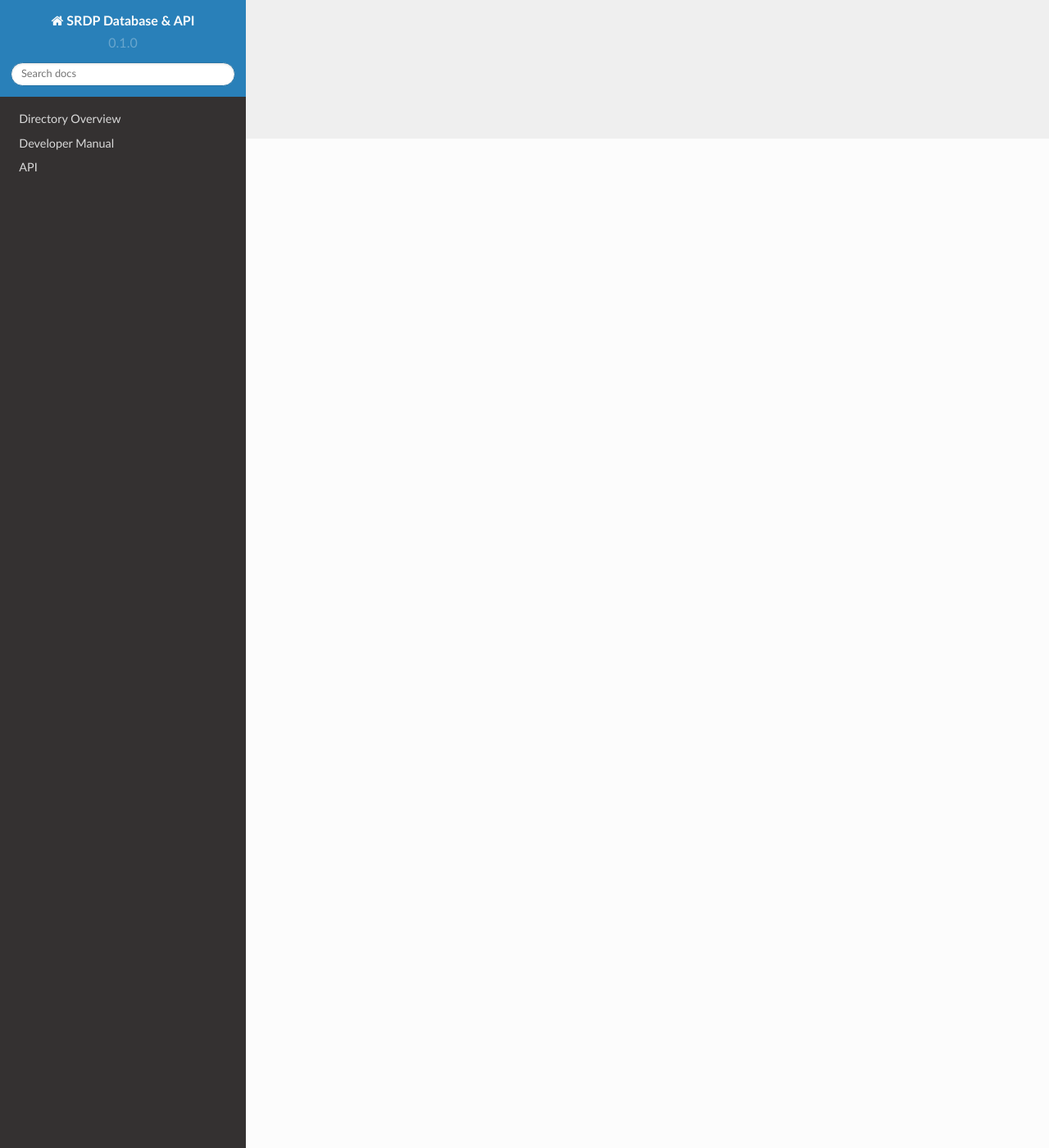
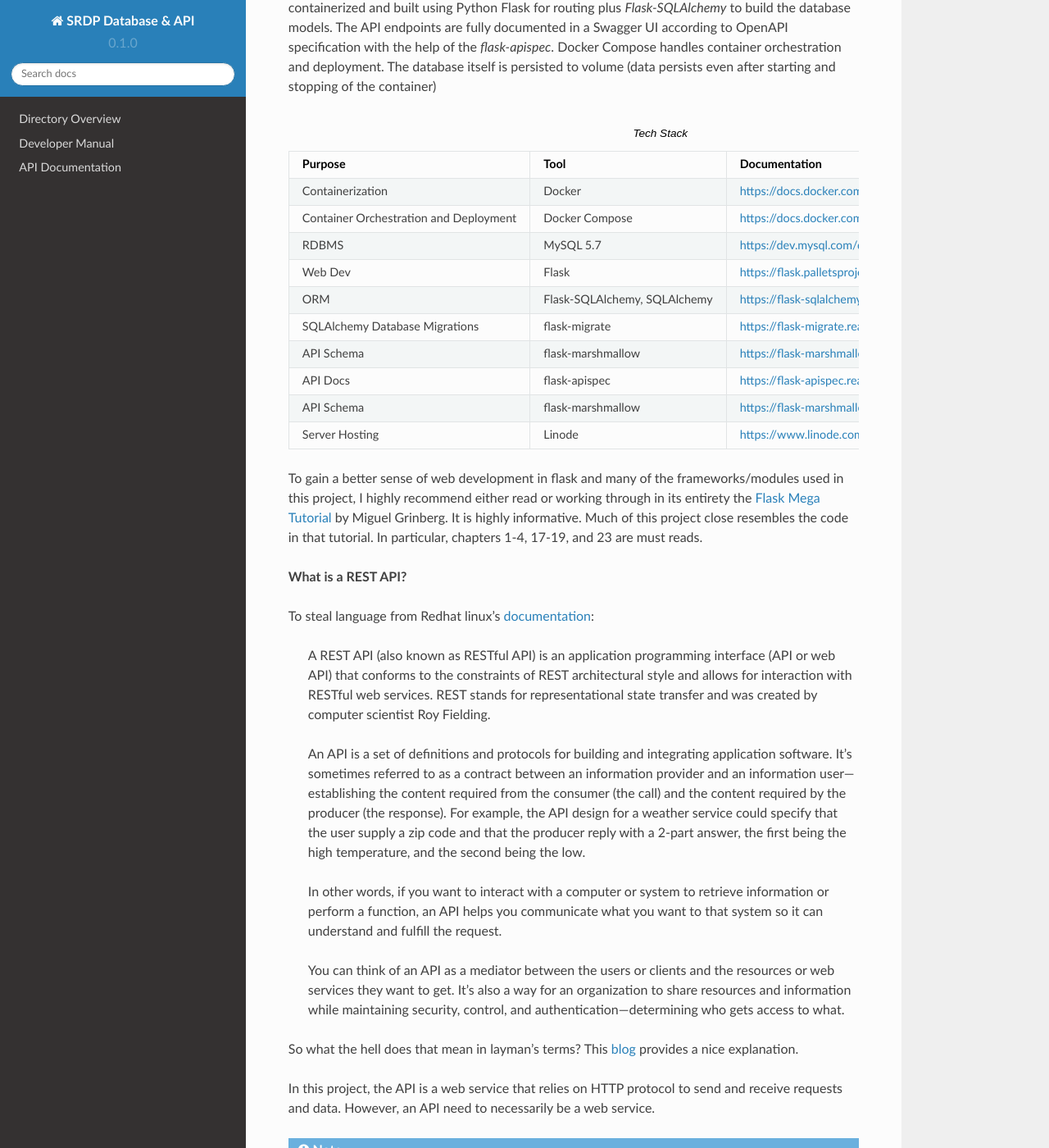
Before and after one commit to EandrewJones/srdp-database, a Sphinx documentation site: the page built from docs/source/index.rst, in a window 1280 px wide and 1400 px high, scrolled down 1231 px. Shown: the whole window at 82% size. Built offline with Sphinx 7.4.7 and the Read the Docs theme 2.0.0, drawn with Linux system fonts in a browser that asks for light colours; some of the changed text lies outside the part shown.

Commit message:
add index page

```diff
--- a/docs/source/index.rst
+++ b/docs/source/index.rst
@@ -1,22 +1,112 @@
 Welcome to SRDP Database and API's Developer Documentation!
 ===========================================================
 
-**Strategies of Resistance Data Project** (SRDP) is
+What is SRDP?
+-------------
 
+**Strategies of Resistance Data Project** (SRDP) is a global dataset on organizational behavior in self-determination disputes.
+It is actor-focused and spans periods of relative peace and violence in self-determination conflicts. By linking tactics to specific
+actors in broader campaigns for political change, we can better understand how these struggles unfold over time, and the conditions
+under which organizations use conventional politics, violent tactics, nonviolent tactics, or some combination of these.
 
-What?
-Why?
-How?
-- Tech Stack
-- What is a REST API?
+The previous SRDP comprises 1,124 organizations participating in movements for greater national self-determination around the world, from 1960 to 2005.
+An update of the dataset is currently underway and will bring all data up to 2020 as well as expand the type of colletions available.
 
-a Python library for cooks and food lovers
-that creates recipes mixing random ingredients.
-It pulls data from the `Open Food Facts database <https://world.openfoodfacts.org/>`_
-and offers a *simple* and *intuitive* API.
+Why Do We Provide a Database API?
+---------------------------------
+
+The goal of storing the project data in a relational database and providing an application programming interface (API) on top of that database is threefold:
+
+- Create a single source of truth for all data - previously data has been stored across various providers (dropbox, googlesheets, local devices) and updated in multiple places, leading to increased prevalance of errors and conflicting versions.
+- Make it easier for project maintainers and end users to retrieve the data they need, in the desired format and scope, in a programming language of their choice.
+- Provide a service layer for project developers to build additional tools on top of (e.g. web UI for labeling, data ingestion pipelines, user-facing website, etc.)
+
+The first version of this API provides just enough functionality such as basic Create, Retrieve, Update, Delete (CRUD) actions to achieve
+all three of these, but certainly is not a full-fledged API. For example, most endpoints do not accept query parameters to customize
+requests.
+
+The hope is that these documents serve as a jumping off point for future developers to further expand the service.
 
 Check out the :doc:`directory` section for information on the project file structure.
 Information on configuring, launching, administrating, and updating source code is available in the :doc:`manual` section.
+
+How are the Database and API implemented?
+-----------------------------------------
+
+**Tech Stack**
+
+The relational database uses an MySQL 5.7 image and is containerized. The API app is also containerized and built using Python Flask \
+for routing plus `Flask-SQLAlchemy` to build the database models.  The API endpoints are fully documented in a Swagger UI according to OpenAPI
+specification with the help of the `flask-apispec`. Docker Compose handles container orchestration and deployment. The database itself
+is persisted to volume (data persists even after starting and stopping of the container)
+
+.. list-table:: Tech Stack
+   :widths: 25 25 50
+   :header-rows: 1
+
+   * - Purpose
+     - Tool
+     - Documentation
+   * - Containerization
+     - Docker
+     - https://docs.docker.com/_
+   * - Container Orchestration and Deployment
+     - Docker Compose
+     - https://docs.docker.com/compose/
+   * - RDBMS
+     - MySQL 5.7
+     - https://dev.mysql.com/doc/refman/5.7/en/
+   * - Web Dev
+     - Flask
+     - https://flask.palletsprojects.com/en/2.1.x/
+   * - ORM
+     - Flask-SQLAlchemy, SQLAlchemy
+     - https://flask-sqlalchemy.palletsprojects.com/en/2.x/
+   * - SQLAlchemy Database Migrations
+     - flask-migrate
+     - https://flask-migrate.readthedocs.io/en/latest/
+   * - API Schema
+     - flask-marshmallow
+     - https://flask-marshmallow.readthedocs.io/en/latest/
+   * - API Docs
+     - flask-apispec
+     - https://flask-apispec.readthedocs.io/en/latest/usage.html
+   * - API Schema
+     - flask-marshmallow
+     - https://flask-marshmallow.readthedocs.io/en/latest/
+   * - Server Hosting
+     - Linode
+     - https://www.linode.com/
+
+
+To gain a better sense of web development in flask and many of the frameworks/modules used in this project, I highly recommend either read or
+working through in its entirety the `Flask Mega Tutorial <https://blog.miguelgrinberg.com/post/the-flask-mega-tutorial-part-i-hello-world>`_
+by Miguel Grinberg. It is highly informative. Much of this project close resembles the code in that tutorial.
+In particular, chapters 1-4, 17-19, and 23 are must reads.
+
+**What is a REST API?**
+
+To steal language from Redhat linux's `documentation <https://www.redhat.com/en/topics/api/what-is-a-rest-api>`_:
+
+    A REST API (also known as RESTful API) is an application programming interface (API or web API) that conforms to the
+    constraints of REST architectural style and allows for interaction with RESTful web services. REST stands for
+    representational state transfer and was created by computer scientist Roy Fielding.
+
+    An API is a set of definitions and protocols for building and integrating application software. It's sometimes referred
+    to as a contract between an information provider and an information user—establishing the content required from the consumer
+    (the call) and the content required by the producer (the response). For example, the API design for a weather service could
+    specify that the user supply a zip code and that the producer reply with a 2-part answer, the first being the high temperature,
+    and the second being the low.
+
+    In other words, if you want to interact with a computer or system to retrieve information or perform a function, an API helps
+    you communicate what you want to that system so it can understand and fulfill the request.
+
+    You can think of an API as a mediator between the users or clients and the resources or web services they want to get.
+    It's also a way for an organization to share resources and information while maintaining security, control, and authentication—determining who gets access to what.
+
+So what the hell does that mean in layman's terms? This `blog <https://idratherbewriting.com/learnapidoc/docapis_what_is_a_rest_api.html>`_ provides a nice explanation.
+
+In this project, the API is a web service that relies on HTTP protocol to send and receive requests and data. However, an API need to necessarily be a web service.
 
 .. note::
 
```
Also changed, not shown: docs/source/api.rst (+3 -4 lines).
